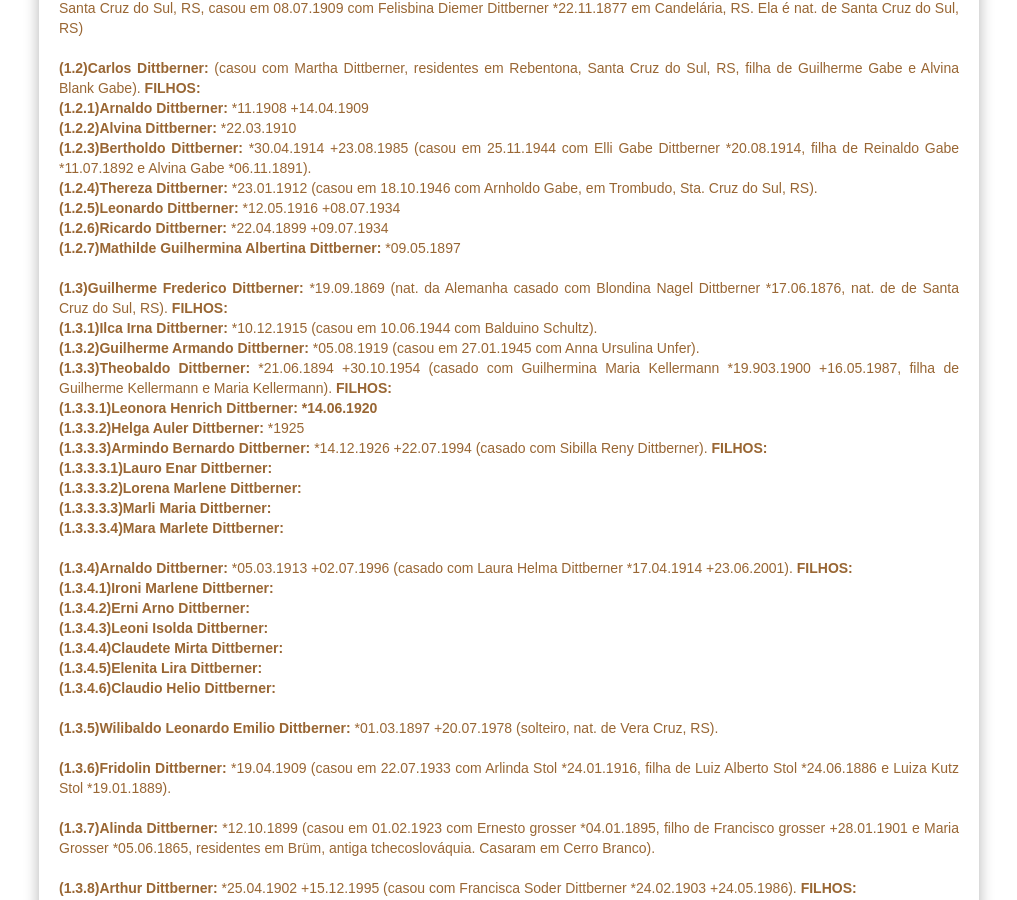
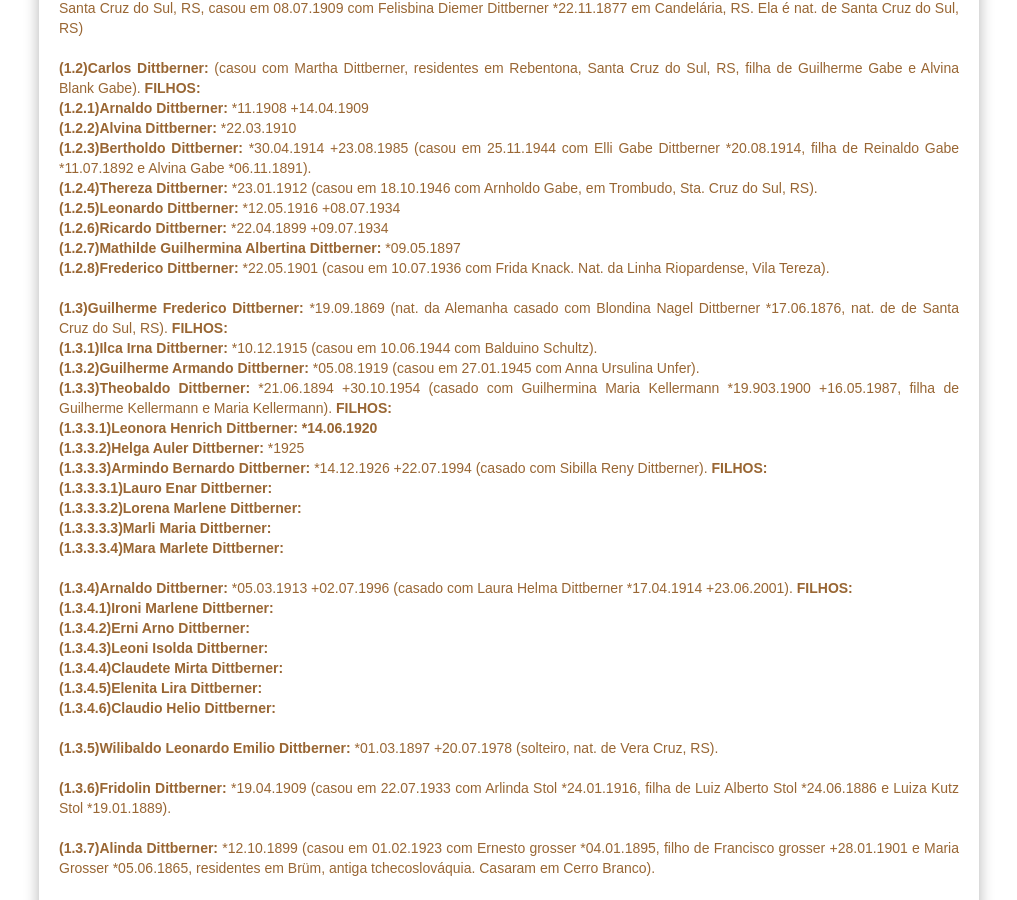
Before and after one commit to claudiovargas1955/claudiovargas1955.github.io, a Jekyll site: the page built from _pages/familia-dittberner.html, in a window 1280 px wide and 900 px high, scrolled down 875 px. Shown: the whole window, without its empty margins (131-1148 px from the left). Built offline with Jekyll 4.4.1, drawn with Linux system fonts in a browser that asks for light colours; some web fonts are replaced.

Commit message:
Update familia-dittberner.html

```diff
--- a/_pages/familia-dittberner.html
+++ b/_pages/familia-dittberner.html
@@ -131,7 +131,9 @@ Alvina Blank Gabe). <b>FILHOS: </b><br>
       <b>(1.2.4)Thereza Dittberner: </b>*23.01.1912 (casou em 18.10.1946 com Arnholdo Gabe, em Trombudo, Sta. Cruz do Sul, RS).<br>
       <b>(1.2.5)Leonardo Dittberner: </b>*12.05.1916 +08.07.1934 <br>
       <b>(1.2.6)Ricardo Dittberner: </b>*22.04.1899 +09.07.1934 <br>
-      <b>(1.2.7)Mathilde Guilhermina Albertina Dittberner: </b>*09.05.1897 <br><br>
+      <b>(1.2.7)Mathilde Guilhermina Albertina Dittberner: </b>*09.05.1897 <br>
+      <b>(1.2.8)Frederico Dittberner: </b>*22.05.1901 (casou em 10.07.1936 com Frida Knack. Nat. da Linha Riopardense, Vila Tereza).
+      <br><br>
 
 <b>(1.3)Guilherme Frederico Dittberner: </b>*19.09.1869 (nat. da Alemanha casado com Blondina Nagel Dittberner *17.06.1876, nat. de
 de Santa Cruz do Sul, RS). <b>FILHOS: </b><br>
```
